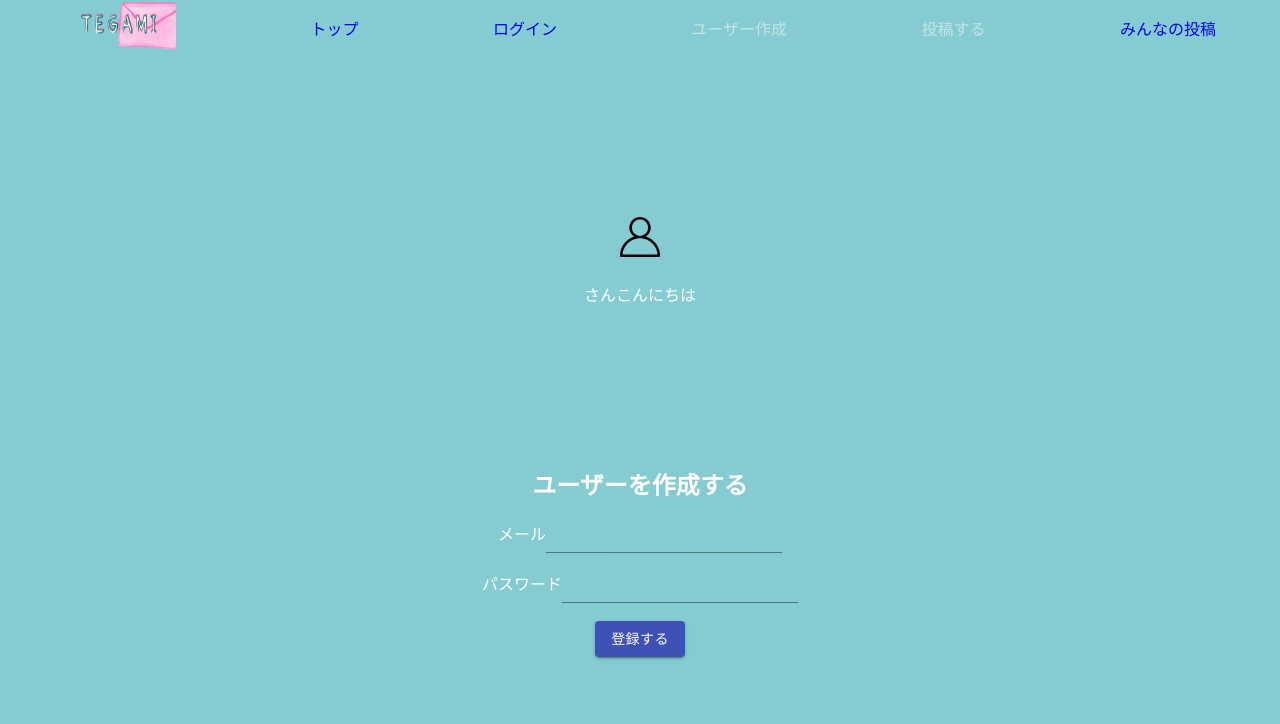
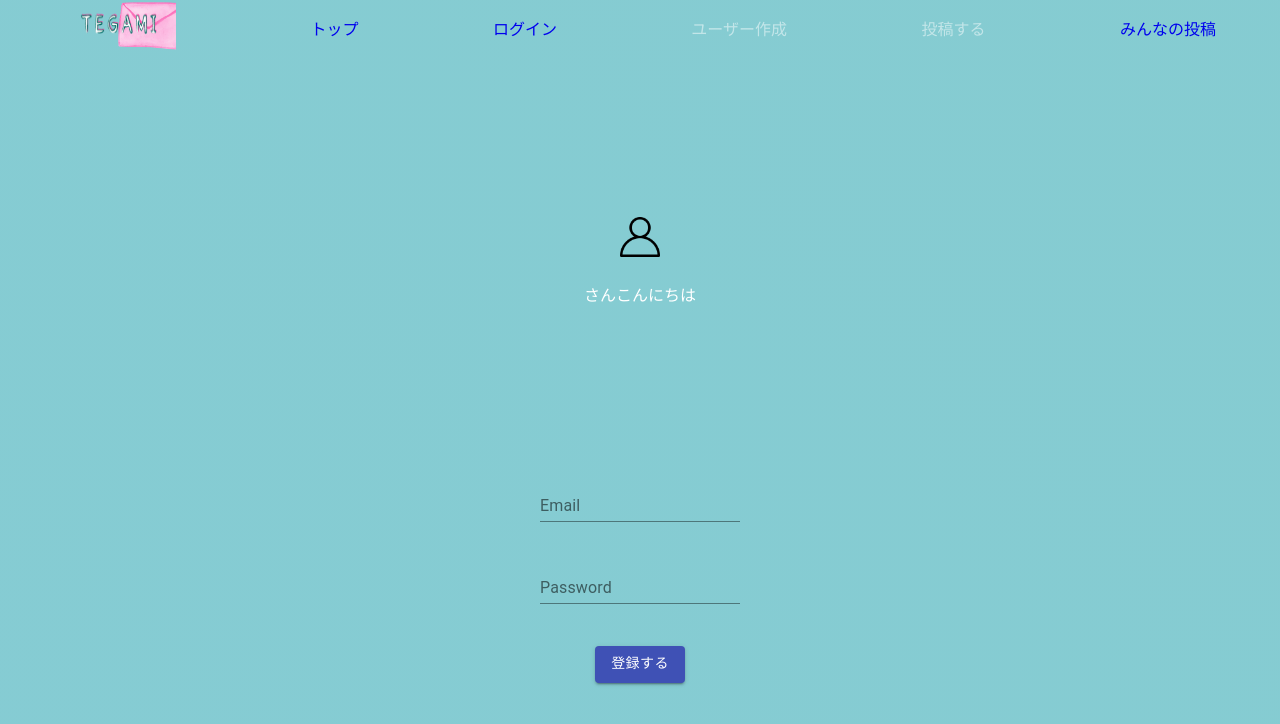
Before and after one commit to ryo0705s/tegami_app, a Next.js app: page /auth/loginUser in a window 1280 px wide. Shown: the top 724 px of the page. Built offline with nearby package versions, Linux system fonts and the light colour scheme; no server answers.

Commit message:
docs: レスポンシブル対応できるようにcssを調整

```diff
--- a/components/layout.tsx
+++ b/components/layout.tsx
@@ -39,7 +39,7 @@ const Layout = ({ children }: Props) => {
       });
     setUsers({
       id: "",
-      avatar: "avatar.png",
+      avatar: "/avatar.png",
       letterName: "",
       otherInfo: "",
       uid: "",
--- a/components/login.module.scss
+++ b/components/login.module.scss
@@ -1,20 +1,21 @@
+.login {
+  button {
+    font-family: "りいてがき筆", "YuGothic", "游ゴシック体";
+  }
+}
 .login p:hover {
   cursor: pointer;
 }
 .login input {
   margin-left: 1rem;
 }
-.loginButton {
+.loginButton .createAccount {
   margin-top: 2rem;
-  button {
-    font-family: "りいてがき筆", "YuGothic", "游ゴシック体";
-  }
 }
 .otherLogin {
   display: flex;
   justify-content: center;
   button {
     margin: 1rem;
-    font-family: "りいてがき筆", "YuGothic", "游ゴシック体";
   }
 }
--- a/components/posts.module.scss
+++ b/components/posts.module.scss
@@ -17,5 +17,6 @@
   // position: relative;
   background-image: url(/letterPinch.png);
   background-size: 35rem;
-  height: 50rem;
+  height: 100rem;
+  margin: 0 8rem;
 }
--- a/pages/auth/loginUser.tsx
+++ b/pages/auth/loginUser.tsx
@@ -4,8 +4,19 @@ import Layout from "../../components/layout";
 import styles from "../../components/login.module.scss";
 import { auth } from "../../firebase";
 import { useRouter } from "next/router";
+import { makeStyles } from "@material-ui/core/styles";
+
+const useStyles = makeStyles((theme) => ({
+  root: {
+    "& .MuiTextField-root": {
+      margin: theme.spacing(1),
+      width: "25ch",
+    },
+  },
+}));
 
 const loginUser = (props: any) => {
+  const classes = useStyles();
   const [email, setEmail] = useState<string>("");
   const [password, setPassword] = useState<string>("");
   const router = useRouter();
@@ -24,33 +35,40 @@ const loginUser = (props: any) => {
   };
   return (
     <Layout>
-      <h2>ユーザーを作成する</h2>
       <div className={styles.login}>
         <div>
-          <span>メール</span>
+          <form className={classes.root} noValidate autoComplete="off">
             <TextField
-            type="email"
-            value={email}
+              id="standard-password-input"
+              label="Email"
+              type="Email"
+              autoComplete="current-email"
               onChange={(
                 e: React.ChangeEvent<HTMLTextAreaElement | HTMLInputElement>
               ) => setEmail(e.target.value)}
             />
+          </form>
         </div>
         <br />
         <div>
-          <span>パスワード</span>
+          <form className={classes.root} noValidate autoComplete="off">
             <TextField
-            type="password"
-            value={password}
+              id="standard-password-input"
+              label="Password"
+              type="Password"
+              autoComplete="current-password"
               onChange={(
                 e: React.ChangeEvent<HTMLTextAreaElement | HTMLInputElement>
               ) => setPassword(e.target.value)}
             />
+          </form>
         </div>
         <br />
+        <p className={styles.createAccount}>
           <Button variant="contained" color="primary" onClick={handleSubmit}>
             登録する
           </Button>
+        </p>
       </div>
     </Layout>
   );
--- a/pages/posts/posting.tsx
+++ b/pages/posts/posting.tsx
@@ -97,7 +97,6 @@ const posting = () => {
           />
         </label>
       </IconButton>
-      {/* <p>説明</p> */}
       <div className={styles.textField}>
         <form className={classes.root}>
           <TextField
@@ -113,7 +112,7 @@ const posting = () => {
           />
         </form>
       </div>
-      <p>
+      <p className={styles.createButton}>
         <Button variant="contained" color="primary" onClick={handlePost}>
           作成
         </Button>
```
Also changed, not shown: components/post.module.scss (+18 -0 lines), components/posting.module.scss (+5 -3 lines), pages/auth/login.tsx (+0 -45 lines), pages/posts/[postsId]/post.tsx (+25 -9 lines). Lines whose indentation alone changed are shown as unchanged.
